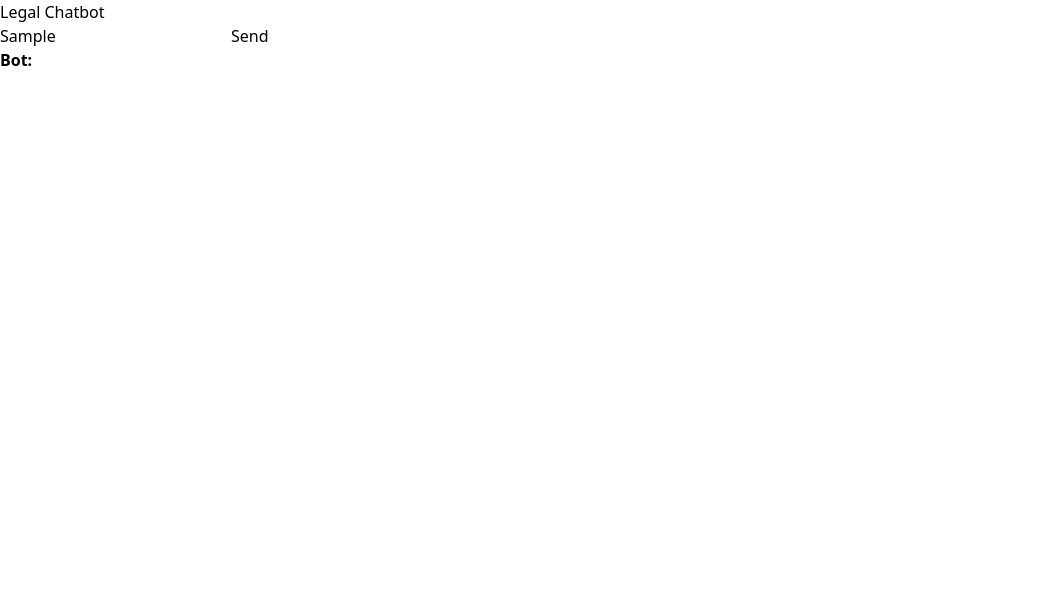
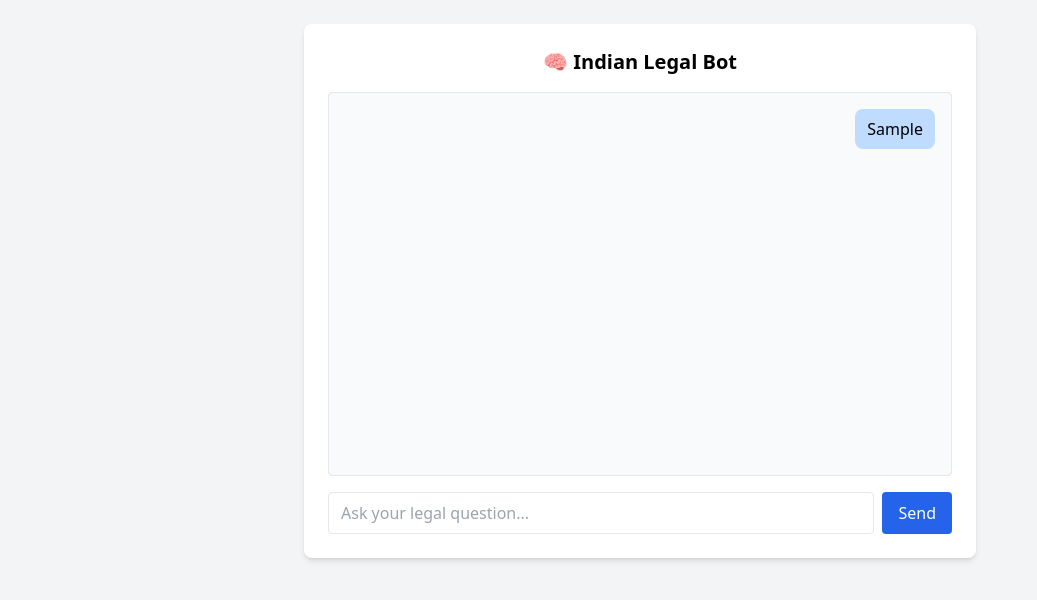
Before and after one commit to Zeba248/legal-chatbot-ui, a React (Create React App) app: page / in a window 1280 px wide. Both pictures are taken after typing "Sample" into the empty fields and a click on the button "Send". Shown: the top 600 px of the page, without its empty margins (0-1037 px from the left). Built offline with nearby package versions, Linux system fonts and the light colour scheme; no server answers.

Commit message:
Update App.jsx

```diff
--- a/src/App.jsx
+++ b/src/App.jsx
@@ -15,25 +15,49 @@ async function askLegalQuestion(question) {
 
 export default function App() {
   const [question, setQuestion] = useState("");
-  const [response, setResponse] = useState("");
+  const [messages, setMessages] = useState([]);
 
   const handleSend = async () => {
+    if (!question.trim()) return;
+
+    const newMessages = [...messages, { sender: "user", text: question }];
+    setMessages(newMessages);
+    setQuestion("");
+
     const reply = await askLegalQuestion(question);
-    setResponse(reply);
+    setMessages([...newMessages, { sender: "bot", text: reply }]);
   };
 
   return (
-    <div>
-      <h2>Legal Chatbot</h2>
+    <div className="min-h-screen bg-gray-100 p-6 flex flex-col items-center">
+      <div className="w-full max-w-2xl bg-white shadow-md rounded-lg p-6">
+        <h1 className="text-xl font-bold mb-4 text-center">🧠 Indian Legal Bot</h1>
+
+        <div className="h-96 overflow-y-auto border p-4 rounded mb-4 bg-gray-50">
+          {messages.map((msg, index) => (
+            <div key={index} className={`mb-2 ${msg.sender === "user" ? "text-right" : "text-left"}`}>
+              <span className={`inline-block px-3 py-2 rounded-lg ${msg.sender === "user" ? "bg-blue-200" : "bg-green-100"}`}>
+                {msg.text}
+              </span>
+            </div>
+          ))}
+        </div>
+
+        <div className="flex gap-2">
           <input
             type="text"
+            className="flex-grow border rounded px-3 py-2"
             value={question}
             onChange={(e) => setQuestion(e.target.value)}
             placeholder="Ask your legal question..."
           />
-      <button onClick={handleSend}>Send</button>
-      <div>
-        <strong>Bot:</strong> {response}
+          <button
+            className="bg-blue-600 text-white px-4 py-2 rounded"
+            onClick={handleSend}
+          >
+            Send
+          </button>
+        </div>
       </div>
     </div>
   );
```
Lines whose indentation alone changed are shown as unchanged.
